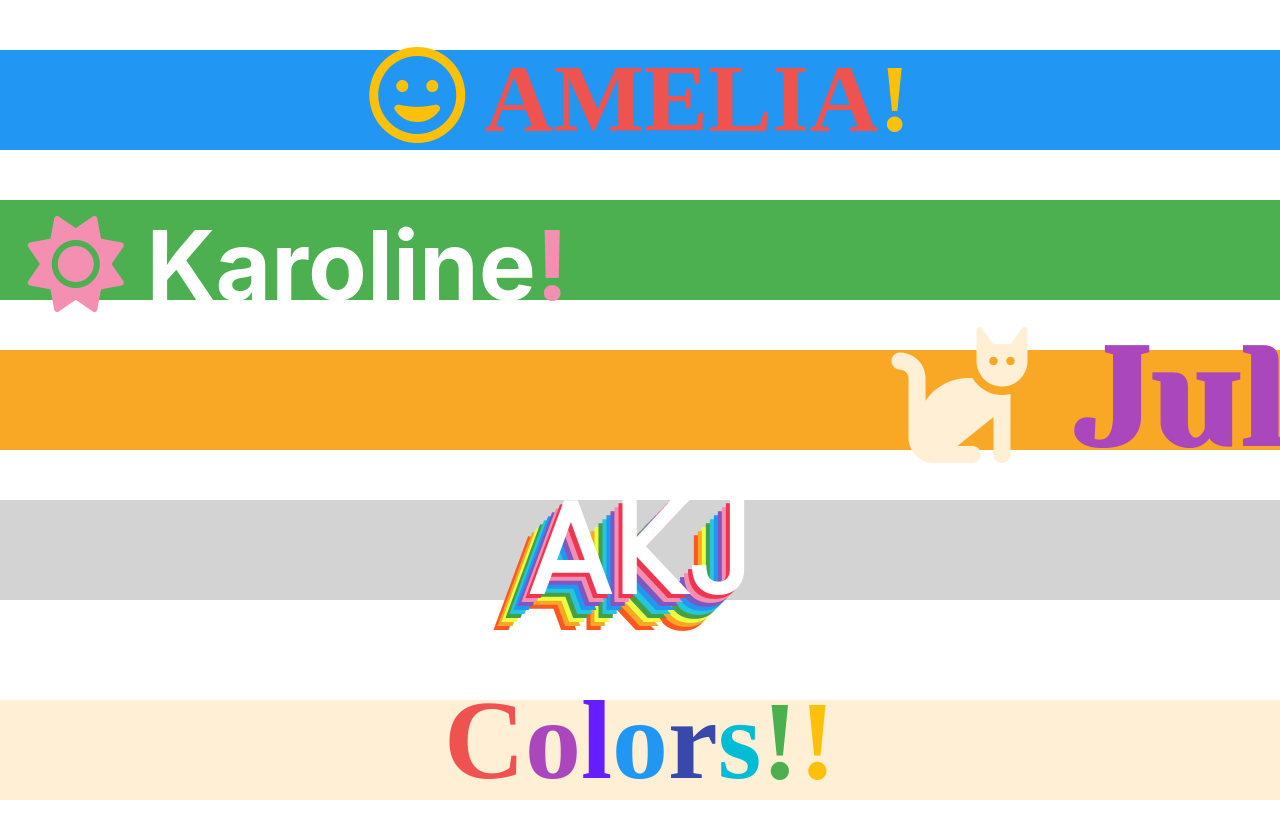
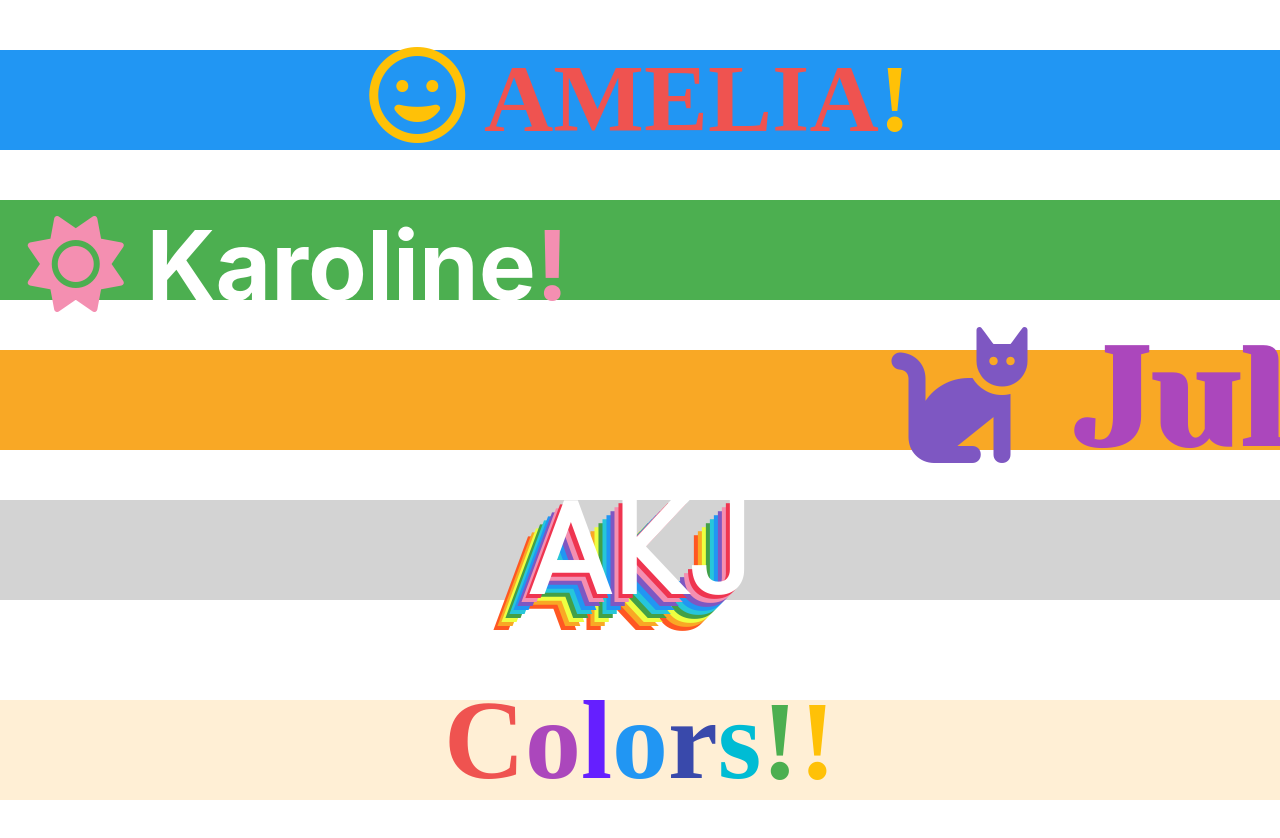
Before and after one commit to katarzyna-kw/css-animation-fun, a React (Create React App) app: page / in a window 1280 px wide. Shown: the top 838 px of the page. Built offline with nearby package versions, Linux system fonts and the light colour scheme; a web font is replaced by a local one.

Commit message:
.Julia h1 span color change

```diff
--- a/src/components/Julia.css
+++ b/src/components/Julia.css
@@ -21,7 +21,7 @@
   }
 
   .Julia h1 span {
-      color: papayawhip;
+      color: #7e57c2;
   }
 
   @keyframes slideOut {
```
